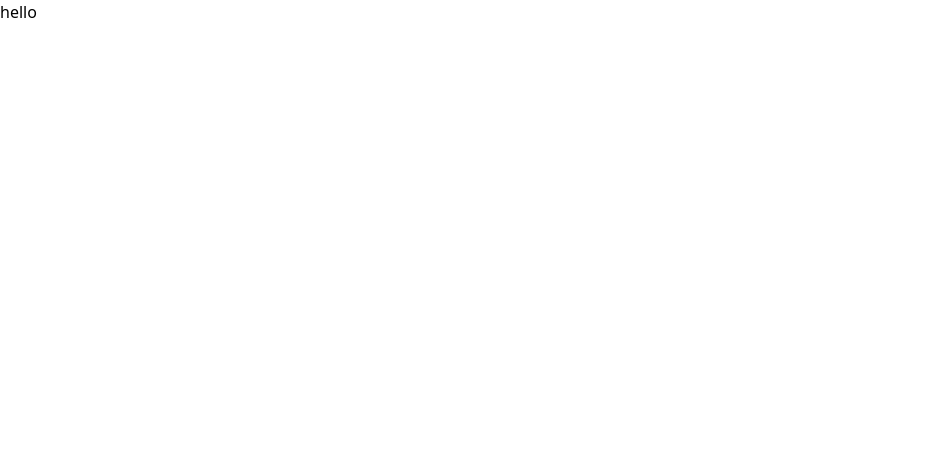
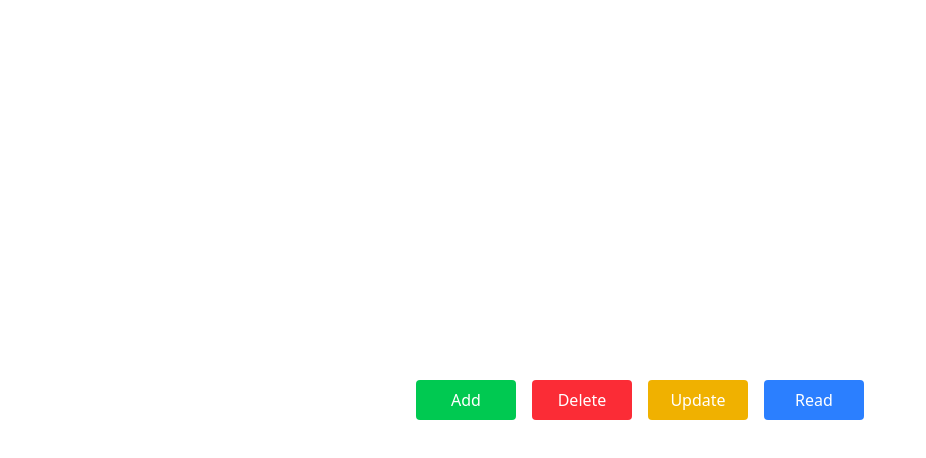
Before and after one commit to Chy-Zaber-Bin-Zahid/Library-Book-Management, a React (Vite) app in the folder client/: page / in a window 1280 px wide. Shown: the top 458 px of the page, without its empty margins (0-926 px from the left). Built offline with nearby package versions, Linux system fonts and the light colour scheme.

Commit message:
# Feature - Added route for crud forums and design - Added No page route and design

```diff
--- a/client/package.json
+++ b/client/package.json
@@ -24,6 +24,7 @@
     "eslint-plugin-react-hooks": "^5.2.0",
     "eslint-plugin-react-refresh": "^0.4.20",
     "globals": "^16.3.0",
+    "react-router-dom": "^7.7.0",
     "typescript": "~5.8.3",
     "typescript-eslint": "^8.35.1",
     "vite": "^7.0.4"
--- a/client/src/App.tsx
+++ b/client/src/App.tsx
@@ -1,8 +1,25 @@
+import { BrowserRouter, Routes, Route } from "react-router-dom";
+import Home from "./components/Home";
+import Add from "./components/Add";
+import Delete from "./components/Delete";
+import Update from "./components/Update";
+import Read from "./components/Read";
+import NoPage from "./components/NoPage";
+
 function App() {
   return (
-    <>
-      <p>hello</p>
-    </>
+    <BrowserRouter>
+      <Routes>
+        <Route path="/">
+          <Route index element={<Home />} />
+          <Route path="add" element={<Add />} />
+          <Route path="delete" element={<Delete />} />
+          <Route path="update" element={<Update />} />
+          <Route path="read" element={<Read />} />
+          <Route path="*" element={<NoPage />} />
+        </Route>
+      </Routes>
+    </BrowserRouter>
   )
 }
 
--- /dev/null
+++ b/client/src/components/Add.tsx
@@ -0,0 +1,7 @@
+function Add() {
+  return (
+    <div>Add</div>
+  )
+}
+
+export default Add
--- /dev/null
+++ b/client/src/components/Delete.tsx
@@ -0,0 +1,7 @@
+function Delete() {
+  return (
+    <div>Delete</div>
+  )
+}
+
+export default Delete
--- /dev/null
+++ b/client/src/components/Home.tsx
@@ -0,0 +1,22 @@
+import { Link } from "react-router-dom";
+
+function Home() {
+  return (
+    <div className="w-full h-screen flex items-center justify-center gap-4">
+      <Link to="/add" className="bg-green-500 text-white px-4 py-2 rounded w-[100px] text-center cursor-pointer transition hover:bg-green-600 delay-200 hover:-translate-y-1">
+        Add
+      </Link>
+      <Link to="/delete" className="bg-red-500 text-white px-4 py-2 rounded w-[100px] text-center cursor-pointer transition hover:bg-red-600 delay-200 hover:-translate-y-1">
+        Delete
+      </Link>
+      <Link to="/update" className="bg-yellow-500 text-white px-4 py-2 rounded w-[100px] text-center cursor-pointer transition hover:bg-yellow-600 delay-200 hover:-translate-y-1">
+        Update
+      </Link>
+      <Link to="/read" className="bg-blue-500 text-white px-4 py-2 rounded w-[100px] text-center cursor-pointer transition hover:bg-blue-600 delay-200 hover:-translate-y-1">
+        Read
+      </Link>
+    </div>
+  );
+}
+
+export default Home;
--- /dev/null
+++ b/client/src/components/NoPage.tsx
@@ -0,0 +1,12 @@
+import { Link } from "react-router-dom"
+
+function NoPage() {
+  return (
+    <div className="w-full h-screen flex flex-col items-center justify-center gap-4 bg-amber-100">
+        <p className="text-6xl" >404</p>
+        <Link className="bg-black text-white px-4 py-2 rounded cursor-pointer transition hover:bg-white hover:text-black delay-200" to="/">Go back to Home</Link>
+    </div>
+  )
+}
+
+export default NoPage
--- /dev/null
+++ b/client/src/components/Read.tsx
@@ -0,0 +1,7 @@
+function Read() {
+  return (
+    <div>Read</div>
+  )
+}
+
+export default Read
--- /dev/null
+++ b/client/src/components/Update.tsx
@@ -0,0 +1,7 @@
+function Update() {
+  return (
+    <div>Update</div>
+  )
+}
+
+export default Update
```
Also changed, not shown: 1 other file (tests, documents, lock files or other folders).
